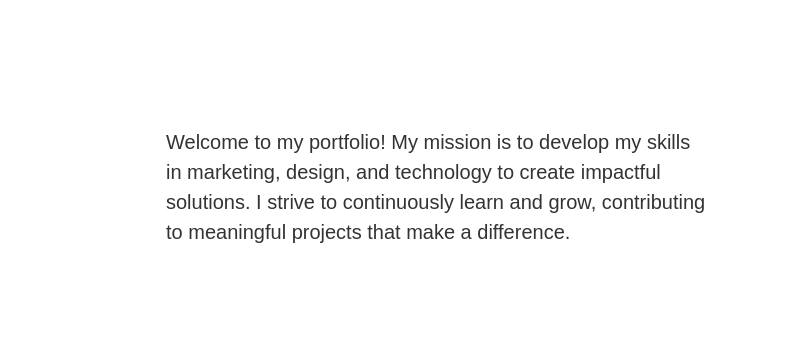
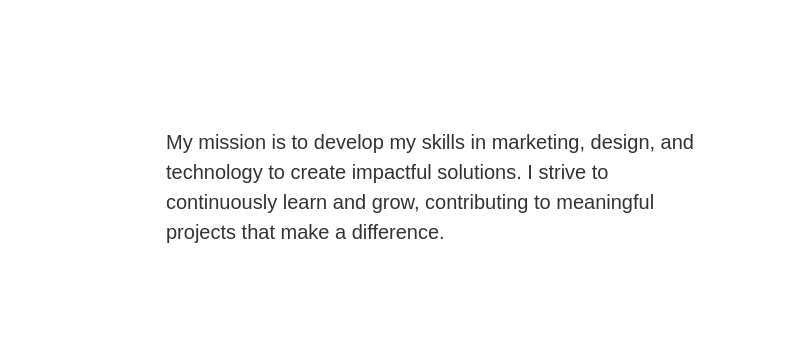
Before and after one commit to JohnNoooo/Portfolio, a website: page index.html in a window 1280 px wide. Shown: the part 889-1236 px from the top of the page, 489-1280 px from the left. Drawn offline with nearby package versions, Linux system fonts and the light colour scheme.

Commit message:
Update index.html

```diff
--- a/index.html
+++ b/index.html
@@ -87,7 +87,7 @@
           </div>
           <div class="col-md-6">
             <p class="lead">
-               Welcome to my portfolio! My mission is to develop my skills in marketing, design, and technology to
+               My mission is to develop my skills in marketing, design, and technology to
               create impactful solutions. I strive to
               continuously learn and grow, contributing to meaningful projects
               that make a difference.
```
